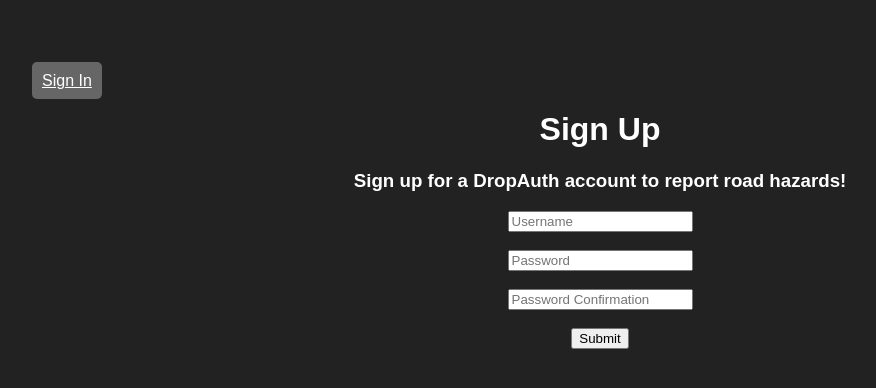
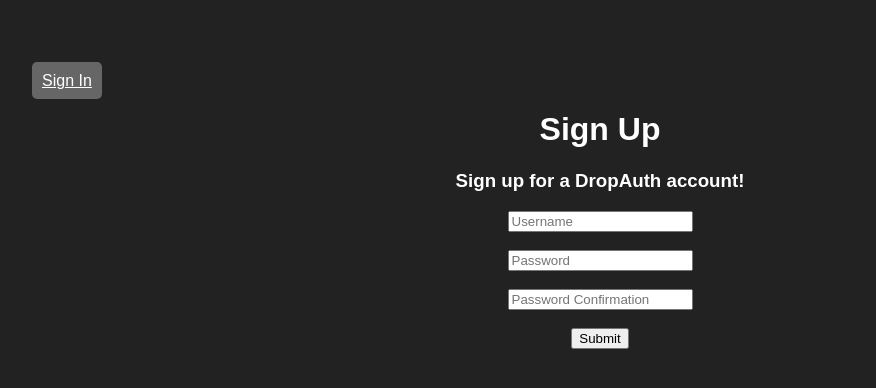
Before and after one commit to connervieira/DropAuth, a PHP site: page /signup.php in a window 1280 px wide. Shown: the top 388 px of the page, without its empty margins (40-916 px from the left). Run offline with PHP 8.4, Linux system fonts and the light colour scheme; data that the repository does not hold is empty.

Commit message:
Initial release

```diff
--- a/signin.php
+++ b/signin.php
@@ -48,7 +48,7 @@
             echo '
             <div style="text-align:left;"><a class="button" href="./signup.php">Sign Up</a></div>
             <h1>Sign In</h1>
-            <h3>Sign in to your DropAuth account to report road hazards!</h3>
+            <h3>Sign in to your DropAuth account!</h3>
             <form method="POST">
                 <input placeholder="Username" name="username"><br><br>
                 <input placeholder="Password" name="password" type="password"><br><br>
--- a/signup.php
+++ b/signup.php
@@ -57,7 +57,7 @@
             echo '
             <div style="text-align:left;"><a class="button" href="./signin.php">Sign In</a></div>
             <h1>Sign Up</h1>
-            <h3>Sign up for a DropAuth account to report road hazards!</h3>
+            <h3>Sign up for a DropAuth account!</h3>
             <form method="POST">
                 <input placeholder="Username" name="username"><br><br>
                 <input placeholder="Password" name="password1" type="password"><br><br>
```
Also changed, not shown: README.md.
